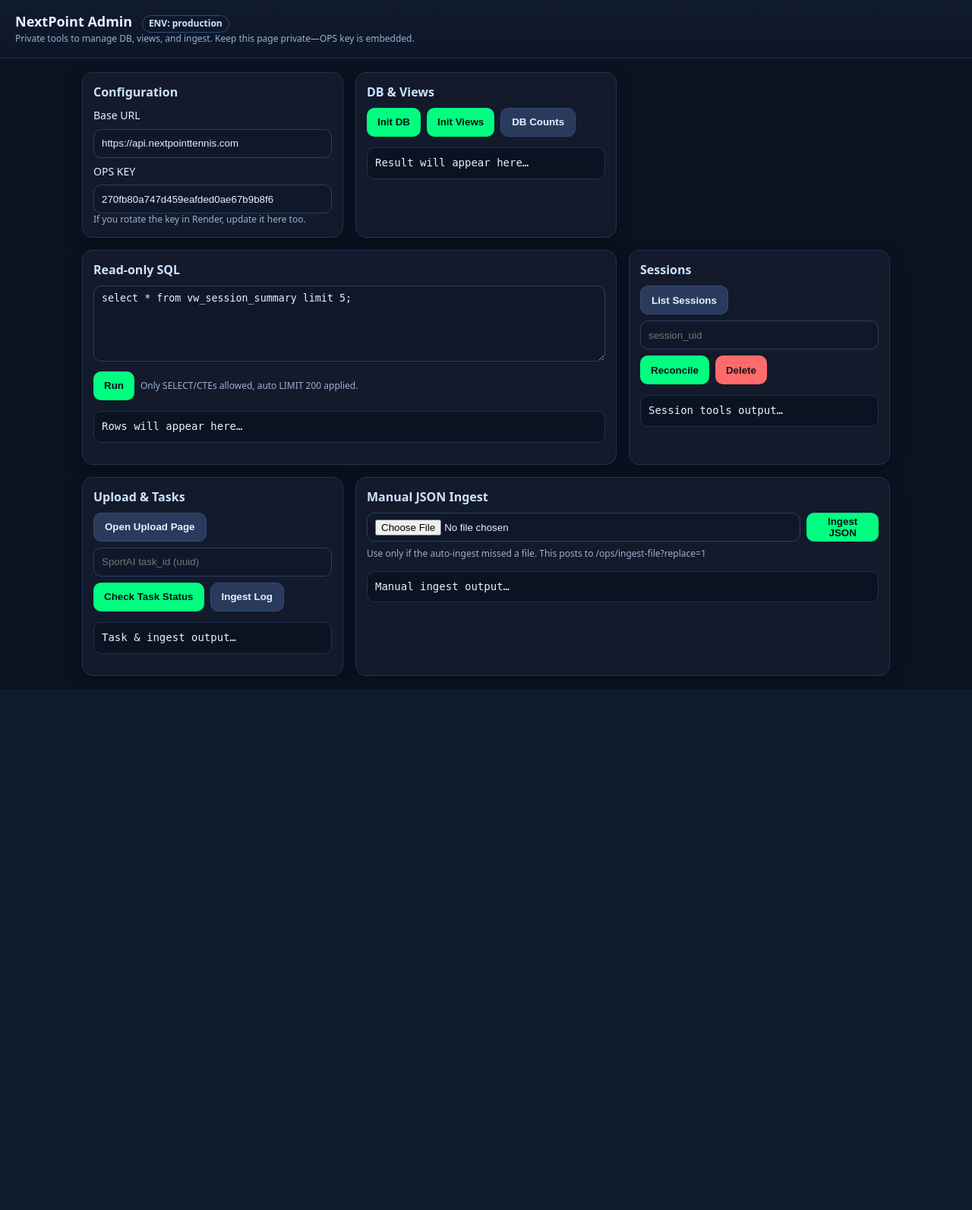
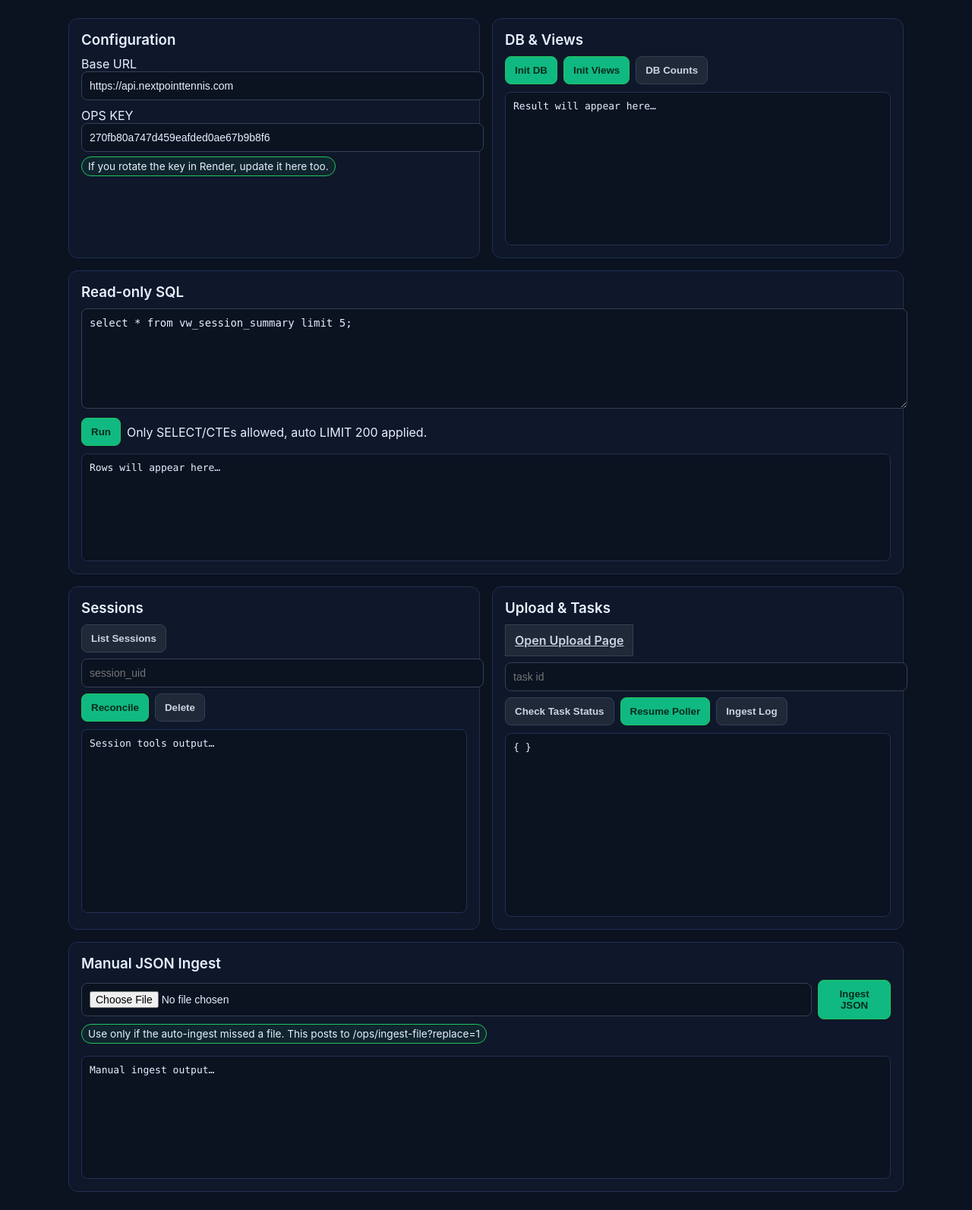
Before and after one commit to NxtPoint/webhook-server, a Flask app: template templates/admin.html in a window 1280 px wide. Shown: the whole page at 76% size. Before the commit the page ends 908 px from the top, so only its background shows below. Run offline with Flask 3, Linux system fonts and the light colour scheme; the template is opened without the code that fills it, so the values that code supplies are empty; some libraries are stand-ins or nearby versions.

Commit message:
feat(admin): add Resume Poller; allow GET /upload/resume/<id>

```diff
--- a/templates/admin.html
+++ b/templates/admin.html
@@ -1,191 +1,147 @@
-<!doctype html>
+<!DOCTYPE html>
 <html lang="en">
 <head>
-<meta charset="utf-8">
+  <meta charset="UTF-8" />
   <title>NextPoint Admin</title>
-<meta name="viewport" content="width=device-width, initial-scale=1">
   <style>
-  :root{--bg:#0b1220;--card:#121a2b;--txt:#e6f0ff;--muted:#9bb0d3;--acc:#00ff80;--warn:#ffd166;--err:#ff6b6b}
-  *{box-sizing:border-box} body{margin:0;background:var(--bg);color:var(--txt);font:14px/1.4 system-ui,Segoe UI,Roboto,Arial}
-  header{padding:16px 20px;border-bottom:1px solid #22314f;background:linear-gradient(180deg,#111b2e,#0d1627)}
-  h1{margin:0;font-size:18px} .wrap{max-width:1100px;margin:0 auto;padding:18px}
-  .grid{display:grid;grid-template-columns:repeat(auto-fit,minmax(280px,1fr));gap:16px}
-  .card{background:var(--card);border:1px solid #243453;border-radius:14px;padding:14px;box-shadow:0 6px 20px rgba(0,0,0,.25)}
-  .card h3{margin:0 0 10px;font-size:16px;color:#cfe2ff}
-  .row{display:flex;gap:8px;align-items:center;margin:8px 0}
-  input,textarea,button{border-radius:10px;border:1px solid #2c3f63;background:#0f182a;color:var(--txt)}
-  input,button{height:38px} input,textarea{padding:8px 10px;width:100%}
-  textarea{min-height:100px;resize:vertical}
-  button{background:var(--acc);border:none;color:#041015;font-weight:600;padding:0 14px;cursor:pointer}
-  button.secondary{background:#2a3a5c;color:var(--txt);border:1px solid #334a77}
-  button.danger{background:var(--err);color:#141414}
-  .hint{color:var(--muted);font-size:12px}
-  pre{white-space:pre-wrap;background:#0b1323;border:1px solid #22314f;border-radius:10px;padding:10px;max-height:320px;overflow:auto}
-  .ok{color:#7cf29a}.warn{color:var(--warn)}.err{color:var(--err)}
-  .tag{display:inline-block;padding:2px 8px;border:1px solid #334a77;border-radius:999px;background:#0f182a;color:#cfe2ff;font-size:12px;margin-left:8px}
+    body{margin:0;font-family:Inter,Arial,Helvetica,sans-serif;background:#0b1220;color:#e6f0ff}
+    .wrap{max-width:1100px;margin:24px auto;padding:0 16px;display:grid;grid-template-columns:1fr 1fr;gap:16px}
+    .card{background:#0f172a;border:1px solid #203154;border-radius:12px;padding:16px;box-shadow:0 0 0 1px rgba(0,0,0,.05) inset}
+    h3{margin:0 0 10px 0;font-weight:600}
+    input,textarea,button{border-radius:8px;border:1px solid #334155;background:#0b1220;color:#e6f0ff}
+    input,textarea{width:100%;padding:10px;font-size:14px}
+    textarea{min-height:110px}
+    .row{display:flex;gap:8px;align-items:center;margin-top:8px}
+    .btn{cursor:pointer;padding:10px 12px;background:#10b981;border:1px solid #22c55e;color:#062b1f;font-weight:600}
+    .btn.dim{background:#1f2937;border-color:#334155;color:#cbd5e1}
+    .mono{font-family:ui-monospace, SFMono-Regular, Menlo, Monaco, Consolas, "Liberation Mono", "Courier New", monospace;font-size:13px;white-space:pre-wrap;background:#0b1220;border:1px solid #203154;border-radius:8px;padding:10px}
+    .full{grid-column:1 / span 2}
+    .pill{display:inline-block;margin:6px 0;padding:4px 8px;border-radius:999px;border:1px solid #22c55e;background:rgba(34,197,94,.08);font-size:.85rem}
   </style>
 </head>
 <body>
-<header>
-  <h1>NextPoint Admin <span class="tag">ENV: production</span></h1>
-  <div class="hint">Private tools to manage DB, views, and ingest. Keep this page private—OPS key is embedded.</div>
-</header>
-
   <div class="wrap">
-  <div class="grid">
     <div class="card">
       <h3>Configuration</h3>
-      <div class="row"><label>Base URL</label></div>
-      <input id="base" value="https://api.nextpointtennis.com">
-      <div class="row"><label>OPS KEY</label></div>
-      <input id="ops" value="270fb80a747d459eafded0ae67b9b8f6">
-      <div class="hint">If you rotate the key in Render, update it here too.</div>
+      <div>Base URL</div>
+      <input id="baseUrl" value="https://api.nextpointtennis.com" />
+      <div style="margin-top:10px">OPS KEY</div>
+      <input id="opsKey" value="270fb80a747d459eafded0ae67b9b8f6" />
+      <div class="pill">If you rotate the key in Render, update it here too.</div>
     </div>
 
     <div class="card">
       <h3>DB & Views</h3>
       <div class="row">
-        <button onclick="hit('/ops/init-db','dbout')">Init DB</button>
-        <button onclick="hit('/ops/init-views','dbout')">Init Views</button>
-        <button class="secondary" onclick="hit('/ops/db-counts','dbout')">DB Counts</button>
+        <button class="btn" onclick="initDb()">Init DB</button>
+        <button class="btn" onclick="initViews()">Init Views</button>
+        <button class="btn dim" onclick="dbCounts()">DB Counts</button>
       </div>
-      <pre id="dbout">Result will appear here…</pre>
+      <div id="dbOut" class="mono" style="margin-top:10px;height:180px;overflow:auto">Result will appear here…</div>
     </div>
 
-    <div class="card" style="grid-column: span 2;">
+    <div class="card full">
       <h3>Read-only SQL</h3>
-      <textarea id="sql">select * from vw_session_summary limit 5;</textarea>
-      <div class="row">
-        <button onclick="runSQL()">Run</button>
-        <div class="hint">Only SELECT/CTEs allowed, auto LIMIT 200 applied.</div>
-      </div>
-      <pre id="sqlout">Rows will appear here…</pre>
+      <textarea id="sqlBox">select * from vw_session_summary limit 5;</textarea>
+      <div class="row"><button class="btn" onclick="runSql()">Run</button><span>Only SELECT/CTEs allowed, auto LIMIT 200 applied.</span></div>
+      <div id="sqlOut" class="mono" style="margin-top:10px;height:120px;overflow:auto">Rows will appear here…</div>
     </div>
 
     <div class="card">
       <h3>Sessions</h3>
-      <div class="row"><button class="secondary" onclick="hit('/ops/list-sessions','sessout')">List Sessions</button></div>
-      <div class="row"><input id="session_uid" placeholder="session_uid"></div>
+      <div class="row"><button class="btn dim" onclick="listSessions()">List Sessions</button></div>
+      <input id="sessionUid" placeholder="session_uid" style="margin-top:8px" />
       <div class="row">
-        <button onclick="reconcile()">Reconcile</button>
-        <button class="danger" onclick="deleteSession()">Delete</button>
+        <button class="btn" onclick="reconcile()">Reconcile</button>
+        <button class="btn dim" onclick="deleteSession()">Delete</button>
       </div>
-      <pre id="sessout">Session tools output…</pre>
+      <div id="sessOut" class="mono" style="margin-top:10px;height:220px;overflow:auto">Session tools output…</div>
     </div>
 
     <div class="card">
       <h3>Upload & Tasks</h3>
+      <div class="row"><a class="btn dim" href="/upload" target="_blank">Open Upload Page</a></div>
+      <input id="taskId" placeholder="task id" style="margin-top:8px" />
       <div class="row">
-        <a class="secondary" href="/upload" target="_blank"><button class="secondary">Open Upload Page</button></a>
+        <button class="btn dim" onclick="checkStatus()">Check Task Status</button>
+        <button class="btn" onclick="resumePoller()">Resume Poller</button>
+        <button class="btn dim" onclick="ingestLog()">Ingest Log</button>
       </div>
-      <div class="row"><input id="task_id" placeholder="SportAI task_id (uuid)"></div>
-      <div class="row">
-        <button onclick="taskStatus()">Check Task Status</button>
-        <button class="secondary" onclick="ingestLog()">Ingest Log</button>
-      </div>
-      <pre id="taskout">Task & ingest output…</pre>
+      <div id="taskOut" class="mono" style="margin-top:10px;height:220px;overflow:auto">{ }</div>
     </div>
 
-    <div class="card" style="grid-column: span 2;">
+    <div class="card full">
       <h3>Manual JSON Ingest</h3>
       <div class="row">
-        <input type="file" id="jsonfile" accept=".json">
-        <button onclick="manualIngest()">Ingest JSON</button>
+        <input id="filePick" type="file" />
+        <button class="btn" onclick="ingestJson()">Ingest JSON</button>
       </div>
-      <div class="hint">Use only if the auto-ingest missed a file. This posts to /ops/ingest-file?replace=1</div>
-      <pre id="ingestout">Manual ingest output…</pre>
-    </div>
+      <div class="pill">Use only if the auto-ingest missed a file. This posts to /ops/ingest-file?replace=1</div>
+      <div id="ingestOut" class="mono" style="margin-top:10px;height:140px;overflow:auto">Manual ingest output…</div>
     </div>
   </div>
 
 <script>
-  const out = (id, data) => {
-    const el = document.getElementById(id);
-    try { el.textContent = typeof data === 'string' ? data : JSON.stringify(data, null, 2); }
-    catch(e){ el.textContent = String(data); }
-  };
-  const base = () => document.getElementById('base').value.trim().replace(/\/+$/,'');
-  const key  = () => document.getElementById('ops').value.trim();
+const $ = (id)=>document.getElementById(id);
+const BU = ()=>$('baseUrl').value.trim().replace(/\/$/,'');
+const KEY= ()=>$('opsKey').value.trim();
 
-async function asJsonOrText(r){
-  const txt = await r.text();            // read once
-  try { return JSON.parse(txt); }        // try parse
-  catch { return { text: txt }; }        // fallback: raw text
+async function j(url, opts){const r=await fetch(url,opts);let t;try{t=await r.json()}catch{t=await r.text()}return {r,t};}
+function show(el, val){$(el).textContent=(typeof val==='string')?val:JSON.stringify(val,null,2);}
+
+async function initDb(){show('dbOut','…');const {t}=await j(`${BU()}/ops/init-db?key=${KEY()}`);show('dbOut',t);}
+async function initViews(){show('dbOut','…');const {t}=await j(`${BU()}/ops/init-views?key=${KEY()}`);show('dbOut',t);}
+async function dbCounts(){show('dbOut','…');const {t}=await j(`${BU()}/ops/db-counts?key=${KEY()}`);show('dbOut',t);}
+
+async function runSql(){
+  const q = encodeURIComponent($('sqlBox').value);
+  show('sqlOut','…');
+  const {t}=await j(`${BU()}/ops/sql?key=${KEY()}&q=${q}`);
+  show('sqlOut',t);
 }
 
-  async function hit(path, panelId){
-    const url = `${base()}${path}?key=${encodeURIComponent(key())}`;
-    try{
-      const r = await fetch(url);
-      const j = await asJsonOrText(r);
-      out(panelId, j);
-    }catch(e){ out(panelId, {error:String(e)}) }
+async function listSessions(){show('sessOut','…');const {t}=await j(`${BU()}/ops/list-sessions?key=${KEY()}`);show('sessOut',t);}
+async function reconcile(){
+  const u=encodeURIComponent($('sessionUid').value.trim());
+  if(!u) return show('sessOut','Enter a session_uid first.');
+  show('sessOut','…');
+  const {t}=await j(`${BU()}/ops/reconcile?key=${KEY()}&session_uid=${u}`);
+  show('sessOut',t);
+}
+async function deleteSession(){
+  const u=encodeURIComponent($('sessionUid').value.trim());
+  if(!u) return show('sessOut','Enter a session_uid first.');
+  if(!confirm(`Delete session ${u}?`)) return;
+  const {t}=await j(`${BU()}/ops/delete-session?key=${KEY()}&session_uid=${u}`);
+  show('sessOut',t);
 }
 
-  async function runSQL(){
-    const q = document.getElementById('sql').value;
-    const url = `${base()}/ops/sql?key=${encodeURIComponent(key())}&q=${encodeURIComponent(q)}`;
-    try{
-      const r = await fetch(url);
-      const j = await asJsonOrText(r);
-      out('sqlout', j);
-    }catch(e){ out('sqlout', {error:String(e)}) }
+async function checkStatus(){
+  const id=$('taskId').value.trim();
+  if(!id) return show('taskOut','Enter a task id first.');
+  show('taskOut','…');
+  const {t}=await j(`/upload/task_status/${id}`);
+  show('taskOut',t);
 }
-
-  async function reconcile(){
-    const uid = document.getElementById('session_uid').value.trim();
-    if(!uid){ out('sessout', {error:'enter session_uid'}); return; }
-    const url = `${base()}/ops/reconcile?key=${encodeURIComponent(key())}&session_uid=${encodeURIComponent(uid)}`;
-    try{
-      const r = await fetch(url);
-      const j = await asJsonOrText(r);
-      out('sessout', j);
-    }catch(e){ out('sessout', {error:String(e)}) }
+async function resumePoller(){
+  const id=$('taskId').value.trim();
+  if(!id) return show('taskOut','Enter a task id first.');
+  show('taskOut','…');
+  const {t}=await j(`/upload/resume/${id}`, {method:'GET'});
+  show('taskOut',t);
 }
-
-  async function deleteSession(){
-    const uid = document.getElementById('session_uid').value.trim();
-    if(!uid){ out('sessout', {error:'enter session_uid'}); return; }
-    if(!confirm(`Delete session ${uid}?`)) return;
-    const url = `${base()}/ops/delete-session?key=${encodeURIComponent(key())}&session_uid=${encodeURIComponent(uid)}`;
-    try{
-      const r = await fetch(url);
-      const j = await asJsonOrText(r);
-      out('sessout', j);
-    }catch(e){ out('sessout', {error:String(e)}) }
+async function ingestLog(){
+  const {t}=await j(`/upload/debug/ingest-log`);
+  show('taskOut',t);
 }
-
-  async function taskStatus(){
-    const tid = document.getElementById('task_id').value.trim();
-    if(!tid){ out('taskout', {error:'enter task_id'}); return; }
-    const url = `${base()}/upload/task_status/${encodeURIComponent(tid)}`;
-    try{
-      const r = await fetch(url);
-      const j = await asJsonOrText(r);
-      out('taskout', j);
-    }catch(e){ out('taskout', {error:String(e)}) }
-  }
-
-  async function ingestLog(){
-    const url = `${base()}/upload/debug/ingest-log`;
-    try{
-      const r = await fetch(url);
-      const j = await asJsonOrText(r);
-      out('taskout', j);
-    }catch(e){ out('taskout', {error:String(e)}) }
-  }
-
-  async function manualIngest(){
-    const f = document.getElementById('jsonfile').files[0];
-    if(!f){ out('ingestout', {error:'choose a .json file'}); return; }
-    const url = `${base()}/ops/ingest-file?key=${encodeURIComponent(key())}&replace=1`;
-    const form = new FormData();
-    form.append('file', f, f.name);
-    try{
-      const r = await fetch(url, {method:'POST', body:form});
-      const j = await asJsonOrText(r);
-      out('ingestout', j);
-    }catch(e){ out('ingestout', {error:String(e)}) }
+async function ingestJson(){
+  const f=$('filePick').files[0]; if(!f){return show('ingestOut','Pick a file first.');}
+  const fd = new FormData(); fd.append('file', f, f.name);
+  const url = `${BU()}/ops/ingest-file?key=${KEY()}&replace=1`;
+  show('ingestOut','Uploading…');
+  const r = await fetch(url, {method:'POST', body: fd});
+  let t; try{t=await r.json()}catch{t=await r.text()}
+  show('ingestOut', t);
 }
 </script>
 </body>
--- a/ui_app.py
+++ b/ui_app.py
@@ -337,7 +337,7 @@
         target_folder=DROPBOX_TARGET_FOLDER,
     )
 
-@ui_bp.post("/resume/<task_id>")
+@ui_bp.route("/resume/<task_id>", methods=["POST", "GET"])
 def resume_poll(task_id):
     """
     If a job is still running at SportAI but our background thread ended (e.g. after a deploy),
```
Lines whose indentation alone changed are shown as unchanged.
